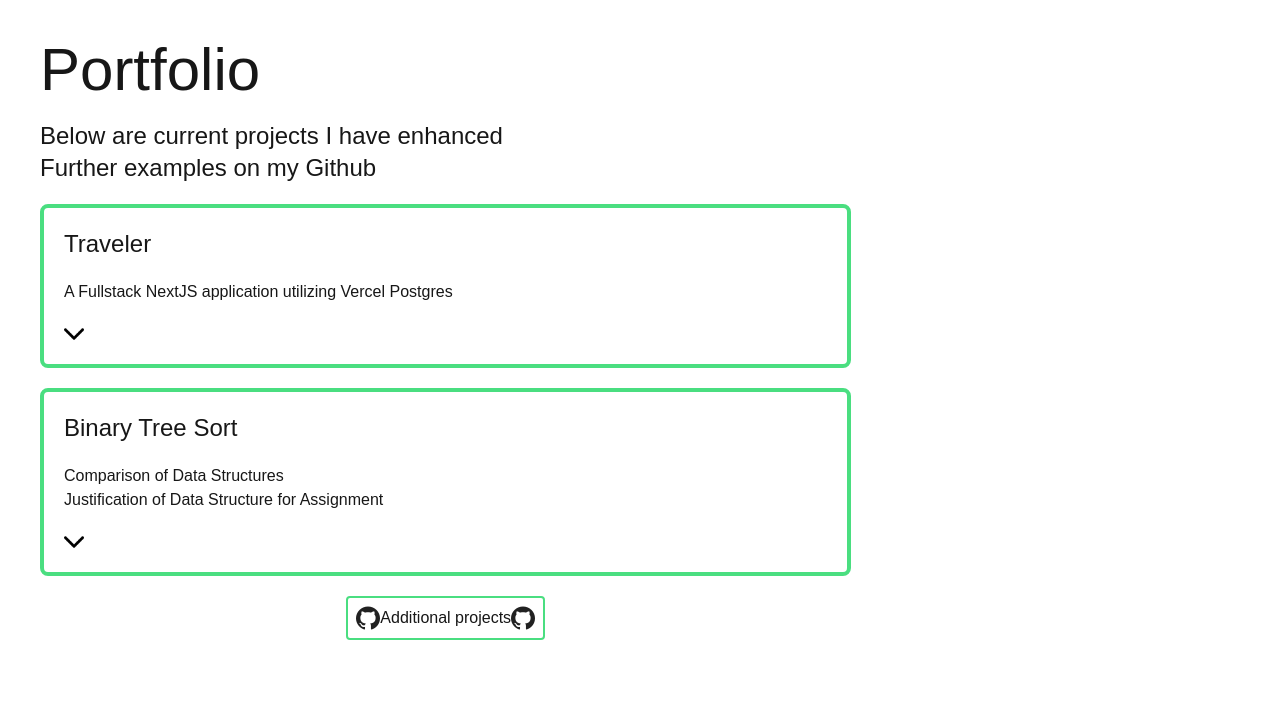
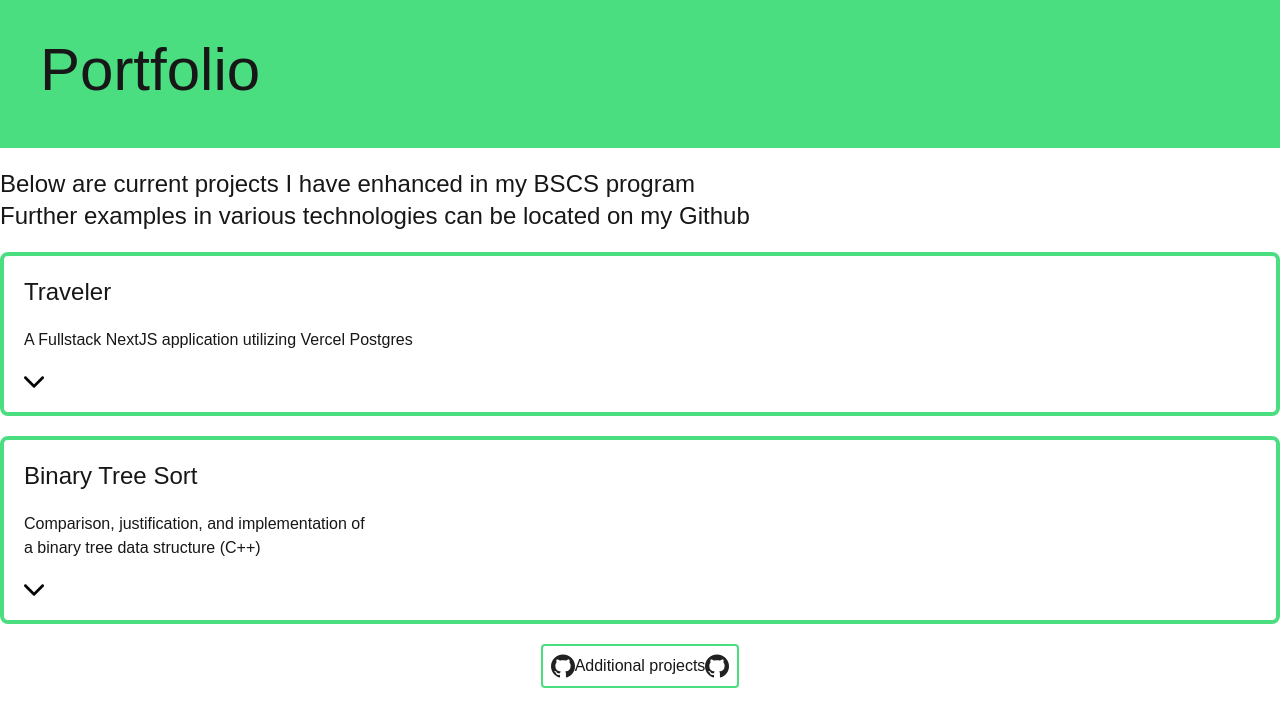
Before and after one commit to Konado22/Konado22.github.io, a Next.js app: page /pages/portfolio in a window 1280 px wide. Shown: the top 726 px of the page. Built offline with nearby package versions, Linux system fonts and the light colour scheme.

Commit message:
update state for conditional card renders

```diff
--- /dev/null
+++ b/app/binaryComponent/page.tsx
@@ -0,0 +1,26 @@
+'use client'
+import { useState } from "react"
+
+export default function BinaryTree () {
+    const [binaryCard, setBinary] = useState('short');
+    if (binaryCard == 'short') {
+        return (
+            <div id='binaryCard' className="space-y-5 bg-white p-5 border-4 border-green-400 rounded-lg">
+                <h1 className="text-2xl">Binary Tree Sort</h1>
+                <p>Comparison, justification, and implementation of<br />a binary tree data structure (C++)</p>
+                <img className='focus:ring hover:shadow-lg' width='20' src="/arrow.png" onClick={() => setBinary('long')} />
+            </div>
+        )
+    } else if (binaryCard == 'long') {
+        return (
+            <div id='binaryCard' className="p-5 space-y-5 bg-white p-5 border-4 border-green-400 rounded-lg">
+            <h1 className="text-2xl">Binary Tree Sort</h1>
+            <p>Comparison, justification, and implementation of<br />a binary tree data structure (C++)</p>
+            <p>Success</p>
+            <img className=' rotate-180 focus:ring hover:shadow-lg' width='20' src="/arrow.png" onClick={() => setBinary('short')} />
+        </div>
+
+        )
+    }
+
+}
--- a/app/page.tsx
+++ b/app/page.tsx
@@ -39,7 +39,7 @@ export default function Home() {
             <div className="flex justify-center">
               <Image onClick={() => newPage('main')} src='/profile.jpg' alt="profile picture" width='300' height='220' className=" pt-5 rounded-full hover:shadow-2xl" />
             </div>
-            <button className="hover:font-bold hover:bg-green-600 rounded p-5 text-2xl" onClick={() => newPage('aboutme')}>About Me</button>
+            <button className="font-bold  hover:font-bold hover:bg-green-600 rounded p-5 text-2xl" onClick={() => newPage('aboutme')}>About Me</button>
             <button className="hover:font-bold hover:bg-green-600 rounded p-5 text-2xl" onClick={() => newPage('portfolio')}>Portfolio</button>
             <button className="hover:font-bold hover:bg-green-600 rounded p-5 text-2xl" onClick={() => newPage("main")}>Services</button>
             <button className="hover:font-bold hover:bg-green-600 rounded p-5 text-2xl" onClick={() => newPage('contactme')}>Contact Me</button>
@@ -55,7 +55,7 @@ export default function Home() {
               <Image onClick={() => newPage('main')} src='/profile.jpg' alt="profile picture" width='300' height='220' className=" pt-5 rounded-full hover:shadow-2xl" />
             </div>
             <button className="hover:font-bold hover:bg-green-600 rounded p-5 text-2xl" onClick={() => newPage('aboutme')}>About Me</button>
-            <button className="hover:font-bold hover:bg-green-600 rounded p-5 text-2xl" onClick={() => newPage('portfolio')}>Portfolio</button>
+            <button className="font-bold hover:font-bold hover:bg-green-600 rounded p-5 text-2xl" onClick={() => newPage('portfolio')}>Portfolio</button>
             <button className="hover:font-bold hover:bg-green-600 rounded p-5 text-2xl" onClick={() => newPage("main")}>Services</button>
             <button className="hover:font-bold hover:bg-green-600 rounded p-5 text-2xl" onClick={() => newPage('contactme')}>Contact Me</button>
           </div>
@@ -72,7 +72,7 @@ export default function Home() {
             <button className="hover:bg-green-600 rounded p-5 text-2xl" onClick={() => newPage('aboutme')}>About Me</button>
             <button className="hover:bg-green-600 rounded p-5 text-2xl" onClick={() => newPage('portfolio')}>Portfolio</button>
             <button className="hover:bg-green-600 rounded p-5 text-2xl" onClick={() => newPage("main")}>Services</button>
-            <button className="hover:bg-green-600 rounded p-5 text-2xl" onClick={() => newPage('contactme')}>Contact Me</button>
+            <button className="font-bold  hover:bg-green-600 rounded p-5 text-2xl" onClick={() => newPage('contactme')}>Contact Me</button>
           </div>
           <ContactMe />
         </div>
--- a/app/pages/aboutme/page.tsx
+++ b/app/pages/aboutme/page.tsx
@@ -3,21 +3,26 @@ export default function AboutMe() {
     return (
 
         <div>
+            <div className=" bg-green-400 border-b-8 border-green-400">
             <h1 className=" p-10 text-5xl">Professional Self-Assessment</h1>
-            <div>
-                <p className="p-10 text-pretty">Hello and welcome to my Portfolio. I have been a student in the Computer Science Program
+            </div>
+            <div className="p-10 text-pretty text-2xl indent-4">
+                <p className="p-10 text-pretty text-2xl indent-4">Hello and welcome to my Portfolio. I have been a student in the Computer Science Program
                 for roughly 2 1/2 years. Prior to attending SNHU (Southern New Hampshire University)
                 I completed a full-stack web development bootcamp offered through DU (University of Denver).
                 I have always enjoyed problem solving and found through these experiences my desire to create
                 applications and technology using the skills I have developed.
                 </p>
-                <p className="p-10 text-pretty">As I look towards the future of my career I aim to utilize the skills
+                <p className='p-10'>As I look towards the future of my career I aim to utilize the skills
                     developed within the BSCS program with emphasis in cybersecurity. Desires include becoming
                     a full-stack or front-end engineer. Utilizing skills in various languages, storage options, and
                     understanding the role of myself and others in cybersecurity I believe I truly have a solid
                     foundation to become a very capable developer with significant understanding of security implementation
                     and policies as well as their importance.
                 </p>
+                <p className='p-10 text-pretty text-2xl indent-4'>I cannot wait to dive into the field further. For any business or project inqueries please reach out to me through Github or Gmail.</p>
+                <p>Below is a code review conducted on original artifacts from my Program and enhacements to be made to these assignments <br/></p>
+
             </div>
             <div className="grid justify-center">
             <button className=" p-2 hover:shadow-2xl hover:font-bold  bg-white border-4 rounded border-green-400">View my <br/> Code Review</button>
--- a/app/pages/contactme/page.tsx
+++ b/app/pages/contactme/page.tsx
@@ -1,17 +1,24 @@
 import Image from "next/image";
 
-export default function ContactMe () {
+export default function ContactMe() {
 
     return (
-        <div className="space-y-10 pt-10 pl-10">
+        <div className="space-y-10 pt-10 p-10">
             <div className="">
+                <h1 className="text-2xl">Thank you for taking the time to view my Portfolio and my accomplishments</h1>
                 <h1 className="text-2xl">For any inqueries or ways I can support your team or project feel free to reach out to me through various platforms</h1>
+                <div className="grid-">
+                    <h1 className="text-2xl">Below I have also provided additional resouces such as my downloadable cover letter as well as updated resume</h1>
+                    <button className="border-4 rounded border-green-400 hover:shadow-2xl border-spacing-3">Cover Letter</button>
+                    <button className="border-4 rounded border-green-400 hover:shadow-2xl border-spacing-3">Resume</button>
+                </div>
             </div>
             <div className="flex flex-row justify-evenly">
-                <Image  className='hover:shadow-xl border-4 rounded border-green-400 bg-white' alt="LinkedIn" src='/linkedin.png' height='40' width='40'/>
-                <Image className='hover:shadow-xl border-4 rounded border-green-400 bg-white' alt="github" src='/github.png' height='40' width='40' />
-                <Image className='hover shadow-xl border-4 rounded border-green-400 bg-white' alt='email' src='/gmail.png' height='40' width='40' />
+                <Image className='hover:shadow-xl border-4 rounded border-green-400 bg-white' alt="LinkedIn" src='/linkedin.png' height='80' width='40'/>
+                <Image className='hover:shadow-xl border-4 rounded border-green-400 bg-white' alt="github" src='/github.png' height='80' width='40' />
+                <Image className='hover shadow-xl border-4 rounded border-green-400 bg-white' alt='email' src='/gmail.png' height='80' width='40' />
             </div>
+
         </div>
     )
 }
--- a/app/pages/portfolio/page.tsx
+++ b/app/pages/portfolio/page.tsx
@@ -1,33 +1,21 @@
 'use client'
-
-import Link from "next/link"
-
-//import { useState } from "react"
-
+import Link from "next/link";
+import TravelerComponent from "@/app/travelerComponent/page";
+import BinaryTree from "@/app/binaryComponent/page";
 export default function Portfolio() {
     'use client'
-    //const [travelerCard,setTraveler] = useState('short');
-    //const [binaryCard,setBinary] = useState('short');
-
     return (
-        <div className="grid grid-flow-col">
-            <div className="space-y-5 pl-10 pt-10">
-                <h1 className="text-6xl">Portfolio</h1>
-                <h2 className="text-2xl">Below are current projects I have enhanced<br />
-                    Further examples on my Github</h2>
-                <div id='traveler' className="space-y-5 bg-white p-5 border-4 border-green-400 rounded-lg">
-                    <h1 className="text-2xl">Traveler</h1>
-                    <p>A Fullstack NextJS application utilizing Vercel Postgres</p>
-                    <img className='focus:ring-2' width='20'src="/arrow.png" />
+        <div>
+            <div className="space-y-5">
+                <div className=" bg-green-400 border-b-8 border-green-400">
+                    <h1 className="text-6xl p-10">Portfolio</h1>
                 </div>
-
-                <div id='traveler' className="space-y-5 bg-white p-5 border-4 border-green-400 rounded-lg">
-                    <h1 className="text-2xl">Binary Tree Sort</h1>
-                    <p>Comparison of Data Structures <br/>Justification of Data Structure for Assignment</p>
-                    <img className='focus:ring hover:shadow-lg' width='20' src="/arrow.png" />
-                </div>
+                <h2 className="text-2xl">Below are current projects I have enhanced in my BSCS program<br />
+                    Further examples in various technologies can be located on my Github</h2>
+                <TravelerComponent />
+                <BinaryTree />
                 <div className="flex justify-center">
-                  <Link target='_blank' href='https://github.com/Konado22'><button className="flex p-2 bg-white border-2 border-green-400 rounded hover:font-bold"><img src="/github.png"/>  Additional projects  <img src="/github.png"/> </button></Link>
+                    <Link target='_blank' href='https://github.com/Konado22'><button className="flex p-2 bg-white border-2 border-green-400 rounded hover:font-bold"><img src="/github.png" />  Additional projects  <img src="/github.png" /> </button></Link>
                 </div>
             </div>
             <div className='mr-20'>
@@ -37,5 +25,5 @@ export default function Portfolio() {
             </div>
         </div>
 
-    )
+      )
 }
--- /dev/null
+++ b/app/travelerComponent/page.tsx
@@ -0,0 +1,27 @@
+"use client"
+import { useState} from "react";
+
+export default function TravelerComponent () {
+    'use client'
+    const [travelerCard, setTraveler] = useState('short');
+    if (travelerCard == 'short') {
+        return (
+            <div id='traveler' className="space-y-5 bg-white p-5 border-4 border-green-400 rounded-lg">
+                <h1 className="text-2xl">Traveler</h1>
+                <p>A Fullstack NextJS application utilizing Vercel Postgres</p>
+                <img className='focus:ring-2' width='20' src="/arrow.png" onClick={() => setTraveler('long')} />
+            </div>
+        )
+    } else if (travelerCard == 'long') {
+        return (
+            <div id='traveler' className="space-y-5 bg-white p-5 border-4 border-green-400 rounded-lg">
+                <h1 className="text-2xl">Traveler</h1>
+                <p>A Fullstack NextJS application utilizing Vercel Postgres</p>
+                <p>extended card success</p>
+                <img className=' rotate-180 focus:ring-2' width='20' src="/arrow.png" onClick={() => setTraveler('short')} />
+
+            </div>
+        )
+    }
+
+}
```
